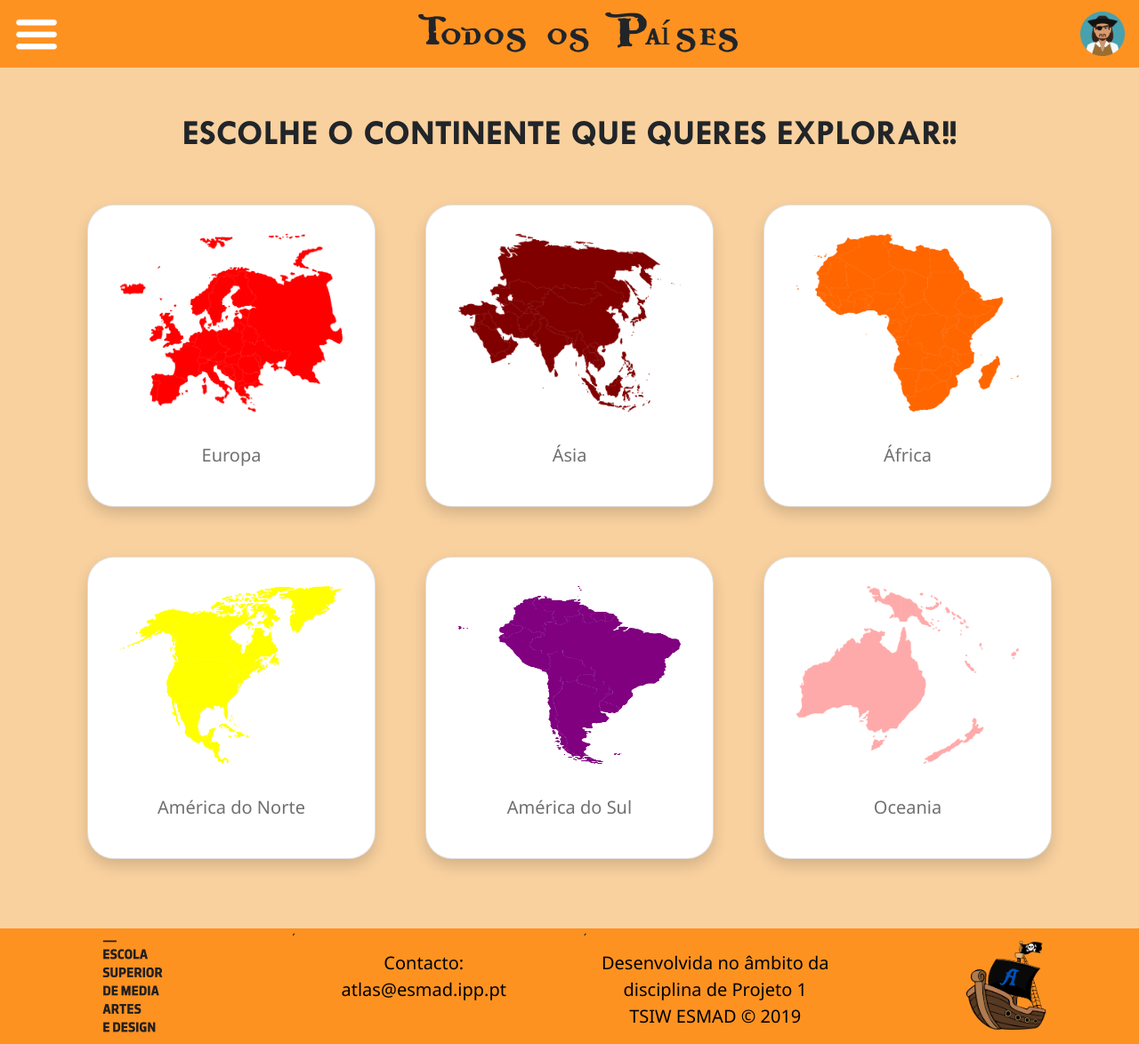
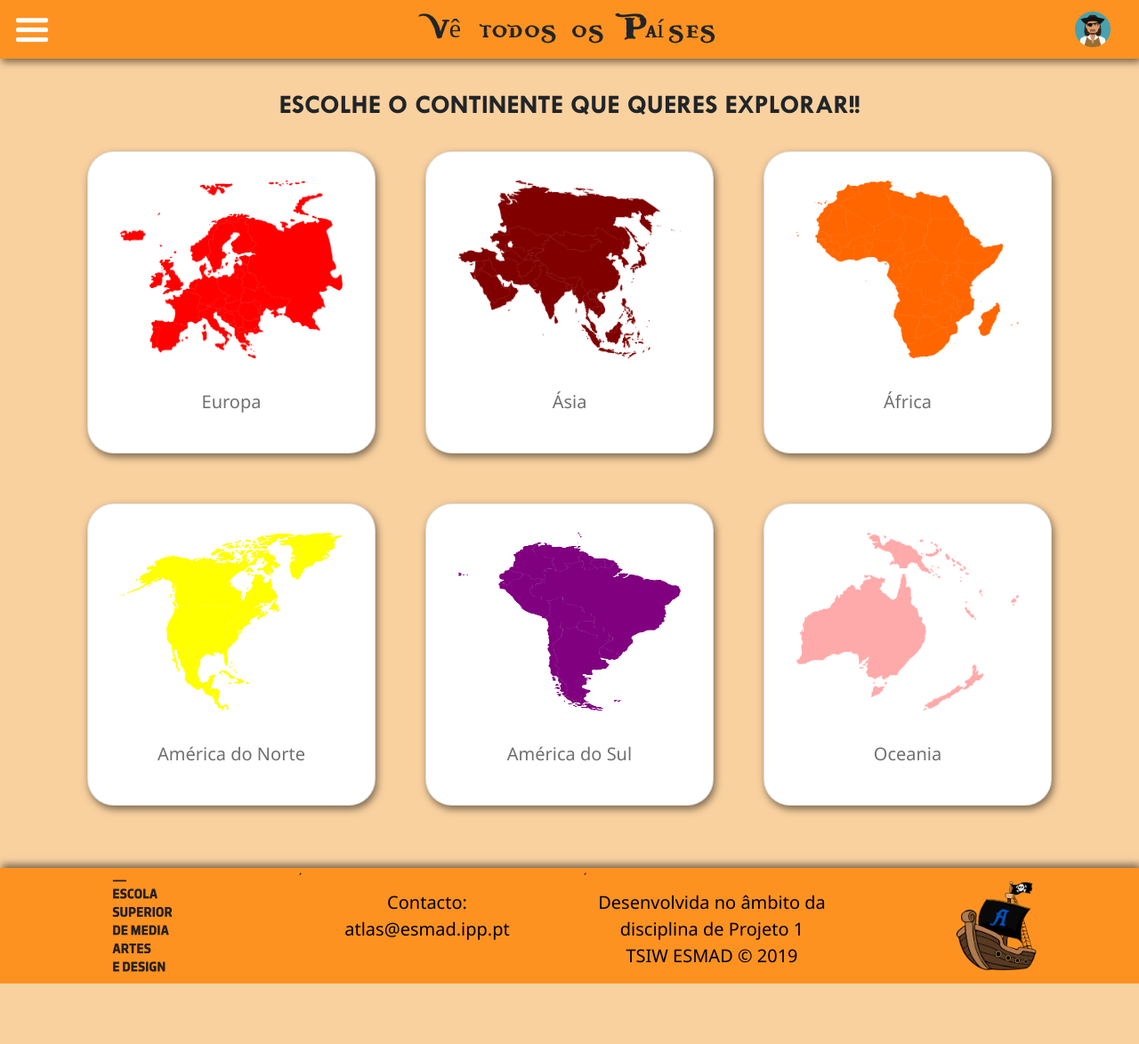
Before and after one commit to gnguedes/projetoatlas, a plain HTML site: page html/catalogo.html in a window 1280 px wide. Shown: the whole page at 89% size. After the commit the page ends 1106 px from the top, so only its background shows below. Drawn offline with nearby package versions, Linux system fonts and the light colour scheme.

Commit message:
catalogo

```diff
--- a/css/catalogo.css
+++ b/css/catalogo.css
@@ -10,46 +10,47 @@
     src: url(../font/TCB_____.TTF)
 }
 
-/*Configuração do texto presente na navbar*/
-#navbarText {
+body {
+    background-color: #F9D19F;
+    width: 100%;
+    height: 100%;
+}
+
+.navbar {
+    background-color: #FE9221;
+    width: 100%;
+    box-shadow: 2px 4px 8px rgba(0, 0, 0, .5);
+}
+
+#navBarText{
     font-family: blackPearl;
-    font-size: 40px;
+    font-size: 30px;
     margin: auto;
     position: relative;
-    align-content: center;
+    text-align: center;
 }
 
-/*Mudança da cor da navbar*/
-#navbarOrange {
-    background-color: #FE9221;
+.container {
+    position: relative;
+    top: 100px;
 }
 
-/*Configurações do body*/
-body {
-    background-color: #F9D19F;
-    /*Impedir que a página se expanda para os lados*/
-    overflow-x: hidden;
-}
-
-/*Mover o container principal um pouco para baixo*/
-#container {
+#titleCatalog{
+    font-family: Tw Cen MT B;
+    font-size: 30px;
+    margin: auto;
     position: relative;
-    top: 50px;
-}
-
-/*Configração da fonte usada nos títulos*/
-#titleCatalog {
-    font-family: Tw Cen MT B;
-    font-size: 40px;
     text-align: center;
 }
 
 /*Ajustes nos cards para igualar o design pretendido*/
 #card {
+    top: 10%;
     margin: auto;
     border-radius: 30px;
     width: 324px;
     height: 340px;
+    box-shadow: 2px 4px 8px rgba(0, 0, 0, .5);
 }
 
 /*Configuração do texto presente nos cards*/
@@ -81,24 +82,15 @@ a.aCard:link {
     text-decoration: none;
 }
 
-/*Configuração do footer*/
-#footer {
+#footer{
     width: 100%;
+    background-color: #FE9221;
+    margin-top: 16%;
     position: absolute;
-    margin-top: 10%;
-    background-color: #FE9221;
+    box-shadow: 2px -4px 8px rgba(0, 0, 0, .5);
 }
 
-/*Configuração do texto presente no footer*/
-#footerText {
-    font-family: 'Segoe UI', Tahoma, Geneva, Verdana, sans-serif;
-    font-size: 20px;
-    color: black;
-    text-align: center;
-}
-
-/*Mudar posicionamento do logo da ESMAD para condizer com a grelha*/
-#logoESMAD {
+#logoESMAD{
     display: block;
     margin: auto;
     align-content: center;
@@ -111,3 +103,11 @@ a.aCard:link {
     margin-top: 5%;
     align-content: center;
 }
+
+/*Configuração do texto presente no footer*/
+#footerText {
+    font-family: 'Segoe UI', Tahoma, Geneva, Verdana, sans-serif;
+    font-size: 20px;
+    color: black;
+    text-align: center;
+}
--- a/html/catalogo.html
+++ b/html/catalogo.html
@@ -6,7 +6,6 @@
     <!-- Required meta tags -->
     <meta charset="utf-8">
     <meta name="viewport" content="width=device-width, initial-scale=1, shrink-to-fit=no">
-
     <!-- Bootstrap CSS -->
     <link rel="stylesheet" href="https://stackpath.bootstrapcdn.com/bootstrap/4.3.1/css/bootstrap.min.css"
         integrity="sha384-ggOyR0iXCbMQv3Xipma34MD+dH/1fQ784/j6cY/iJTQUOhcWr7x9JvoRxT2MZw1T" crossorigin="anonymous">
@@ -14,19 +13,22 @@
 </head>
 
 <body>
-    <nav class="navbar navbar-light" style="background-color: #FE9221">
-        <a class="navbar-brand" href="#">
-            <img src="../images/menu hambuger branco.png" width="50" height="50" alt="">
-        </a>
-        <p id="navbarText">Todos os Países</p>
-        <a href="#"><img src="../images/pirata_rapaz.png" width="50" height="50"></a>
-    </nav>
-    <div class="container" id="container">
-        <h1 id="titleCatalog">ESCOLHE O CONTINENTE QUE QUERES EXPLORAR!!</h1><br><br>
+    <div class="container">
+        <nav class="navbar navbar-light fixed-top">
+            <a class="navbar-brand" href="#">
+                <img src="../images/menu hambuger branco.png" width="40" height="40" class="d-inline-block align-top"
+                    alt="">
+            </a>
+            <p id="navBarText">Vê todos os Países</p>
+            <a class="navbar-brand" href="#">
+                <img src="../images/pirata_rapaz.png" width="40" height="40" class="d-inline-block align-top" alt="">
+            </a>
+        </nav>
+        <h1 id="titleCatalog">ESCOLHE O CONTINENTE QUE QUERES EXPLORAR!!</h1>
         <div class="row">
             <div class="col-lg-4">
                 <a class="aCard" href="#">
-                    <div class="card shadow" id="card">
+                    <div class="card" id="card">
                         <img src="../images/continents/montessori-europe-continent-map-hi.png" id="imgContinent">
                         <div class="card-body">
                             <p class="card-text" id="cardText">Europa</p>
@@ -36,7 +38,7 @@
             </div>
             <div class="col-lg-4">
                 <a class="aCard" href="#">
-                    <div class="card shadow" id="card">
+                    <div class="card" id="card">
                         <img src="../images/continents/asian-continent-hi.png" id="imgContinent">
                         <div class="card-body">
                             <p class="card-text" id="cardText">Ásia</p>
@@ -46,7 +48,7 @@
             </div>
             <div class="col-lg-4">
                 <a class="aCard" href="#">
-                    <div class="card shadow" id="card">
+                    <div class="card" id="card">
                         <img src="../images/continents/african-continent-hi.png" id="imgContinent">
                         <div class="card-body">
                             <p class="card-text" id="cardText">África</p>
@@ -58,7 +60,7 @@
         <div class="row" style="margin-top: 5%">
             <div class="col-lg-4">
                 <a class="aCard" href="#">
-                    <div class="card shadow" id="card">
+                    <div class="card" id="card">
                         <img src="../images/continents/continent-of-north-america-hi.png" id="imgContinent">
                         <div class="card-body">
                             <p class="card-text" id="cardText">América do Norte</p>
@@ -68,7 +70,7 @@
             </div>
             <div class="col-lg-4">
                 <a class="aCard" href="#">
-                    <div class="card shadow" id="card">
+                    <div class="card" id="card">
                         <img src="../images/continents/continent-of-south-america-hi.png" id="imgContinent">
                         <div class="card-body">
                             <p class="card-text" id="cardText">América do Sul</p>
@@ -78,7 +80,7 @@
             </div>
             <div class="col-lg-4">
                 <a class="aCard" href="#">
-                    <div class="card shadow" id="card">
+                    <div class="card" id="card">
                         <img src="../images/continents/continent-of-oceania-hi.png" id="imgContinent">
                         <div class="card-body">
                             <p class="card-text" id="cardText">Oceania</p>
@@ -88,10 +90,10 @@
             </div>
         </div>
     </div>
-    <footer id="footer">
-        <div class="row">
+    <div class="container-fluid">
+        <div id="footer" class="row">
             <div class="col-lg-3">
-                <img src="../images/logo_esmad.png" width="200px;" height="130px;" id="logoESMAD">
+                <img src="../images/logo_esmad.png" id="logoESMAD" width="200px;" height="130px;">
             </div>
             <div class="col-lg-3">´
                 <p id="footerText">Contacto:<br>atlas@esmad.ipp.pt</p>
@@ -103,10 +105,7 @@
                 <img src="../images/logo_sem_mar-08.png" width="100px;" height="100px;" id="logoAtlas">
             </div>
         </div>
-    </footer>
-
-
-
+    </div>
     <!-- Optional JavaScript -->
     <!-- jQuery first, then Popper.js, then Bootstrap JS -->
     <script src="https://code.jquery.com/jquery-3.3.1.slim.min.js"
```
